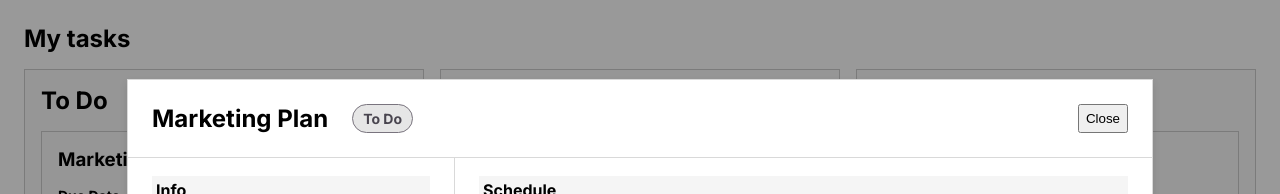
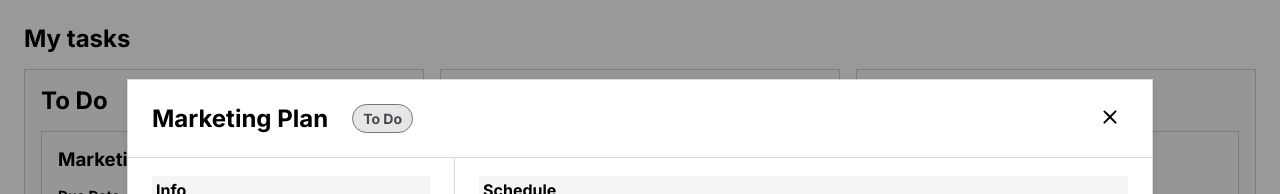
Before and after one commit to arturyb1/task-management-kanban, a React (Vite) app: page / in a window 1280 px wide. Both pictures are taken after a click on the element 224 px from the left and 248 px from the top of the page. Shown: the top 194 px of the page. Built offline with nearby package versions, Linux system fonts and the light colour scheme.

Commit message:
add x icon to close button

```diff
--- a/src/App.css
+++ b/src/App.css
@@ -114,6 +114,11 @@ body {
   gap: 1.5rem;
 }
 
+.close-button {
+  background-color: white;
+  border: 0px;
+}
+
 .task-details-content {
   display: flex;
   flex-direction: row;
--- a/src/components/TaskDetails.jsx
+++ b/src/components/TaskDetails.jsx
@@ -11,7 +11,19 @@ const TaskDetails = ({ task, onClose }) => {
             <h2>{task.taskName}</h2>
             <StatusChip status={task.status} />
           </div>
-          <button onClick={onClose}>Close</button>
+          <button className="close-button" onClick={onClose}>
+            <svg
+              xmlns="http://www.w3.org/2000/svg"
+              viewBox="0 0 24 24"
+              width="24"
+              height="24"
+            >
+              <path
+                fill="currentColor"
+                d="M18.3 5.71a1 1 0 0 0-1.42 0L12 10.59 7.12 5.71A1 1 0 0 0 5.71 7.12L10.59 12l-4.88 4.88a1 1 0 1 0 1.41 1.42L12 13.41l4.88 4.88a1 1 0 0 0 1.42-1.41L13.41 12l4.88-4.88a1 1 0 0 0 0-1.41z"
+              />
+            </svg>
+          </button>
         </div>
         <div className="task-details-content">
           <div className="task-info">
```
